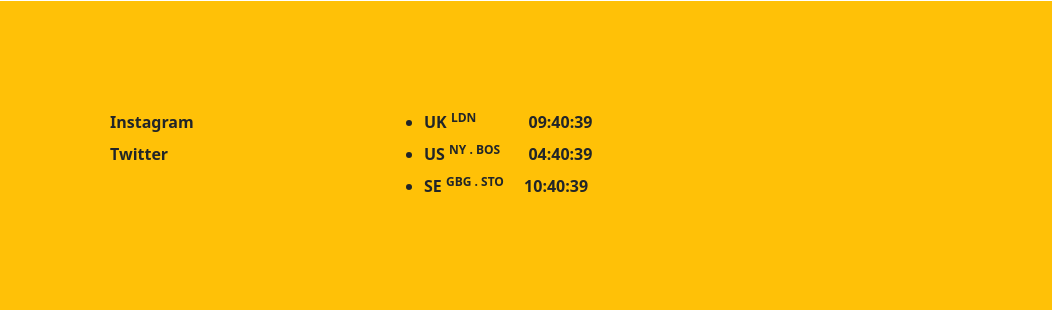
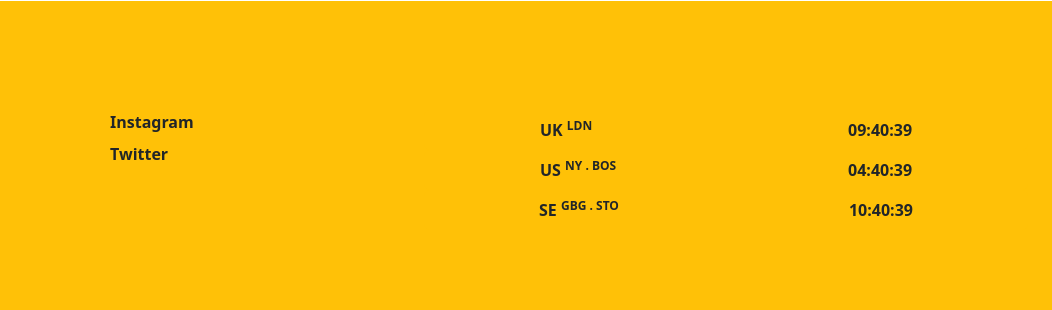
Before and after one commit to nzubeifechukwu/wellaschool-bootstrap, a plain HTML site: page index.html in a window 1280 px wide. Shown: the part 4892-5202 px from the top of the page, 228-1280 px from the left. Drawn offline with nearby package versions, Linux system fonts and the light colour scheme.

Commit message:
Continue with footer section

```diff
--- a/index.html
+++ b/index.html
@@ -346,7 +346,7 @@
     </main>
     <footer class="container-fluid bg-warning pt-5 px-4">
       <img src="assets/Logo.svg" alt="logo" class="img-fluid" width="200" />
-      <section class="row row-cols-2">
+      <section class="row">
         <div class="col">
           <div class="row">
             <div class="col">
@@ -384,19 +384,40 @@
           </div>
         </div>
         <div class="col">
-          <ul class="ps-0">
-            <li class="fw-bold mb-2">
+          <ul class="list-group list-group-horizontal">
+            <li
+              class="fw-bold flex-fill list-group-item text-center bg-warning border-0"
+            >
               UK <sup class="d-none d-md-inline-block">LDN</sup>
-              <span class="ps-5">09:40:39</span>
             </li>
-            <li class="fw-bold mb-2">
-              US
-              <sup class="d-none d-md-inline-block">NY . BOS</sup>
-              <span class="ps-4">04:40:39</span>
+            <li
+              class="list-group-item bg-warning border-0 ms-md-4 fw-bold text-center flex-fill"
+            >
+              09:40:39
             </li>
-            <li class="fw-bold">
+          </ul>
+          <ul class="list-group list-group-horizontal">
+            <li
+              class="fw-bold flex-fill list-group-item text-center bg-warning border-0"
+            >
+              US <sup class="d-none d-md-inline-block">NY . BOS</sup>
+            </li>
+            <li
+              class="list-group-item bg-warning flex-fill text-center border-0 fw-bold"
+            >
+              04:40:39
+            </li>
+          </ul>
+          <ul class="list-group list-group-horizontal">
+            <li
+              class="fw-bold flex-fill list-group-item text-center bg-warning border-0"
+            >
               SE <sup class="d-none d-md-inline-block">GBG . STO</sup>
-              <span class="ps-3">10:40:39</span>
+            </li>
+            <li
+              class="list-group-item flex-fill text-center border-0 fw-bold bg-warning"
+            >
+              10:40:39
             </li>
           </ul>
         </div>
```
